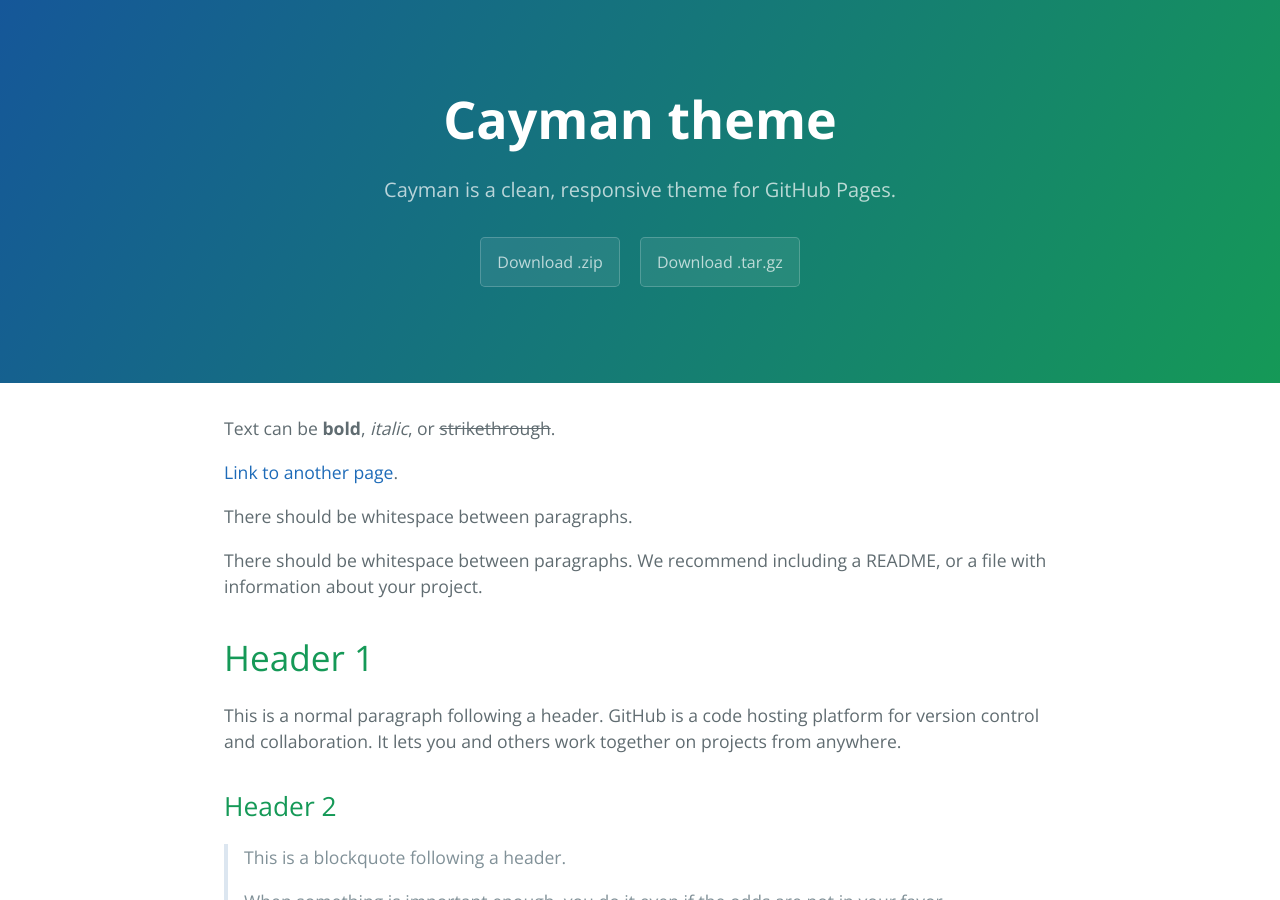
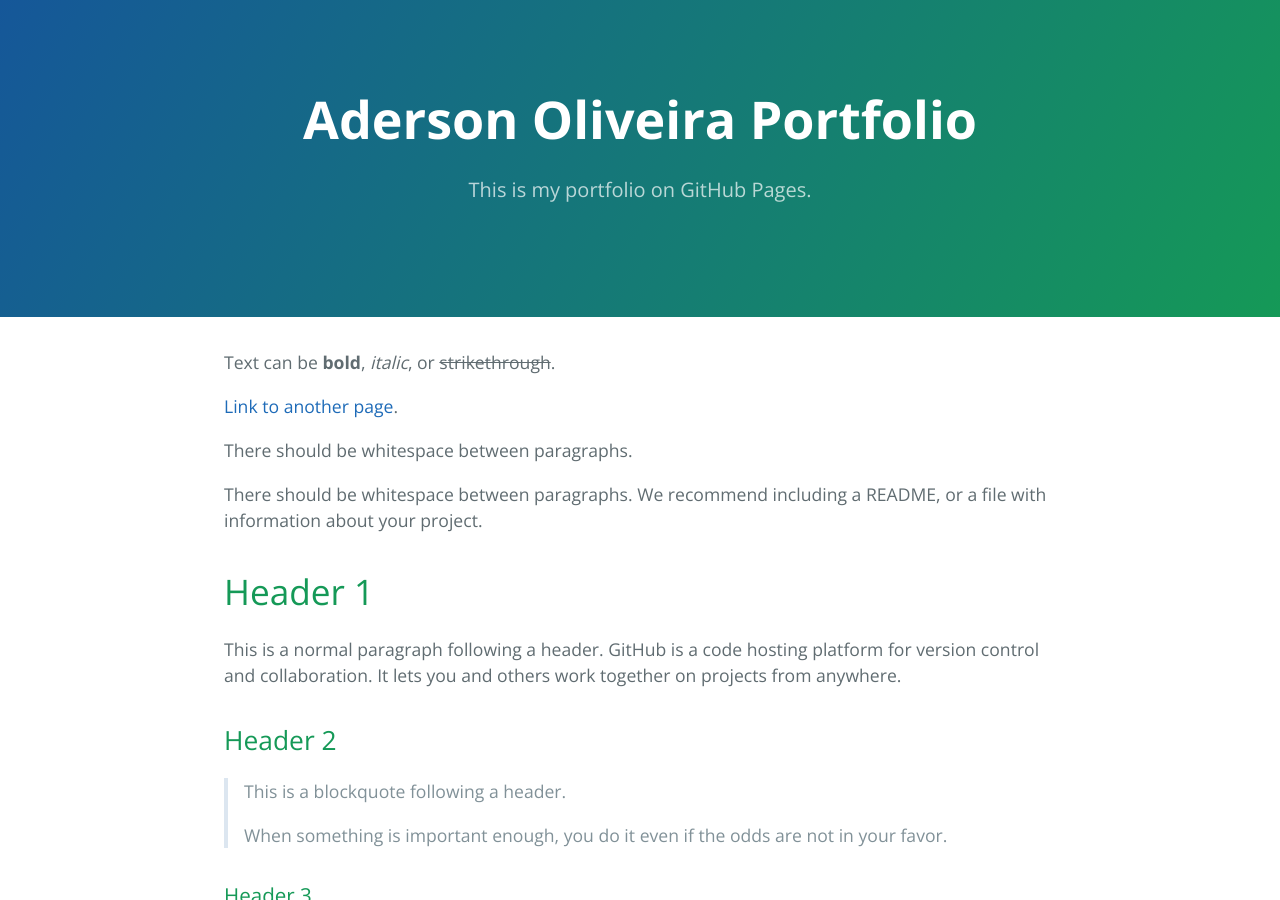
Before and after one commit to TechLeapDev/TechLeapDev.github.io, a Jekyll site: the page built from index.md, in a window 1280 px wide and 900 px high. Built offline with Jekyll 4.4.1, drawn with Linux system fonts in a browser that asks for light colours.

Commit message:
Update _config.yml

```diff
--- a/_config.yml
+++ b/_config.yml
@@ -1,5 +1,5 @@
-title: Cayman theme
-description: Cayman is a clean, responsive theme for GitHub Pages.
-show_downloads: true
+title: Aderson Oliveira Portfolio
+description: This is my portfolio on GitHub Pages.
+show_downloads: false
 google_analytics:
 theme: jekyll-theme-cayman
```
